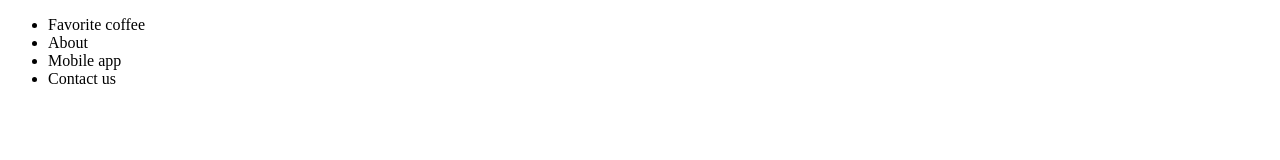
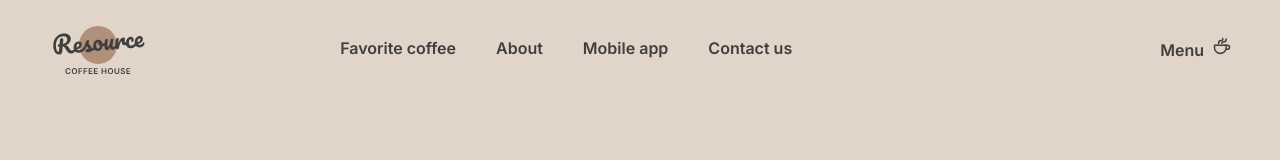
Before and after one commit to Mireille0000/RSSchool-Learning-Projects, a plain HTML site: page coffee-house/index.html in a window 1280 px wide. Drawn offline with Linux system fonts and the light colour scheme.

Commit message:
feat: make header html and styles

```diff
--- a/coffee-house/index.html
+++ b/coffee-house/index.html
@@ -7,17 +7,29 @@
     <link rel="stylesheet" href="style.css">
 </head>
 <body>
+    <div class="wrapper">
         <header>
-        <div class="header-icon"></div>
+            <div class="header-wrapper">
+            <div class="header-logo"><img src="./images/logo.svg" alt="header-logo"></div>
                 <nav>
                     <ul>
-                <li>Favorite coffee</li>
-                <li>About</li>
-                <li>Mobile app</li>
-                <li>Contact us</li>
+                        <li><a href="#" class="anchor">Favorite coffee</a></li>
+                        <li><a href="#" class="anchor">About</a></li>
+                        <li><a href="#" class="anchor">Mobile app</a></li>
+                        <li><a href="#" class="anchor">Contact us</a></li>
+                        <li><a href="#" class="anchor">Menu<img src="./images/coffee-cup.svg" alt="coffee cup" class="coffee-cup-icon"></a></li>
                     </ul>
                 </nav>
-        <div class="menu-icon"></div>
+                <!-- <div class="menu-icon anchor">
+                    <span>Menu</span>
+                    <svg xmlns="http://www.w3.org/2000/svg" width="20" height="20" viewBox="0 0 20 20" fill="none">
+                        <path d="M14.167 9.76667V11.6667C14.167 14.8883 11.5553 17.5 8.33366 17.5C5.112 17.5 2.50033 14.8883 2.50033 11.6667V9.76667C2.50033 9.4353 2.76896 9.16667 3.10033 9.16667H13.567C13.8984 9.16667 14.167 9.4353 14.167 9.76667Z" stroke="#403F3D" stroke-width="1.5" stroke-linecap="round" stroke-linejoin="round"/>
+                        <path d="M10.0003 7.50008C10.0003 6.66675 10.5956 5.83341 11.786 5.83341V5.83341C13.101 5.83341 14.167 4.76743 14.167 3.45246V2.91675" stroke="#403F3D" stroke-width="1.5" stroke-linecap="round" stroke-linejoin="round"/>
+                        <path d="M6.66634 7.5V7.08333C6.66634 5.70262 7.78563 4.58333 9.16634 4.58333V4.58333C10.0868 4.58333 10.833 3.83714 10.833 2.91667V2.5" stroke="#403F3D" stroke-width="1.5" stroke-linecap="round" stroke-linejoin="round"/>
+                        <path d="M13.333 9.16675H15.4163C16.5669 9.16675 17.4997 10.0995 17.4997 11.2501C17.4997 12.4007 16.5669 13.3334 15.4163 13.3334H14.1663" stroke="#403F3D" stroke-width="1.5" stroke-linecap="round" stroke-linejoin="round"/>
+                    </svg>
+                </div>  -->
+            </div>
         </header>
         <main>
 
@@ -25,6 +37,6 @@
         <footer>
 
         </footer>
-
+    </div>
 </body>
 </html>
--- a/coffee-house/style.css
+++ b/coffee-house/style.css
@@ -1,6 +1,91 @@
+ @import url('https://fonts.googleapis.com/css2?family=Inter:wght@600&family=Pixelify+Sans&display=swap');
+
+
 html {
     margin: 0;
     padding: 0;
 }
 
+body {
+    background-color: #E1D4C9;
+    font-family: Inter;
+}
+
+.wrapper {
+    max-width: 1440px;
+    margin: 0 auto;
+}
+
 /* header styles */
+
+.header-wrapper {
+    display: flex;
+    justify-content: space-between;
+
+    margin: 20px 40px;
+
+    font-family: Inter;
+    font-size: 16px;
+    font-style: normal;
+    font-weight: 600;
+    line-height: 150%;
+    color: #403F3D;
+}
+
+nav {
+    display: flex;
+    justify-content: center;
+    /* padding-right: 40px; */
+}
+
+ul {
+    display: flex;
+    gap: 40px;
+    list-style-type: none;
+}
+
+li {
+    cursor: pointer;
+}
+
+li:last-child {
+    margin-bottom: 10px;
+    padding-left: 328px;
+    gap: 0;
+}
+
+.coffee-cup-icon {
+    padding-left: 8px;
+}
+
+.anchor {
+    position: relative;
+    text-decoration: none;
+    color: #403F3D;
+}
+
+.anchor::after {
+    position: absolute;
+    content: '';
+    left: 50%;
+    bottom: -5px;
+    display: block;
+    width: 0;
+    height: 2px;
+    transition: 0.3s;
+    transform: translateX(-50%);
+    background: #403F3D;
+}
+
+.anchor:hover::after {
+    width: 100%;
+  }
+
+/* .menu-icon {
+    display: flex;
+    gap: 8px;
+    padding-top: 18px;
+    cursor: pointer;
+} */
+
+/* underline for a cup of tea icon */
```
Also changed, not shown: coffee-house/images/coffee-cup.svg (added), coffee-house/images/enjoy.jpeg (added), coffee-house/images/logo.svg (added). Lines whose indentation alone changed are shown as unchanged.
